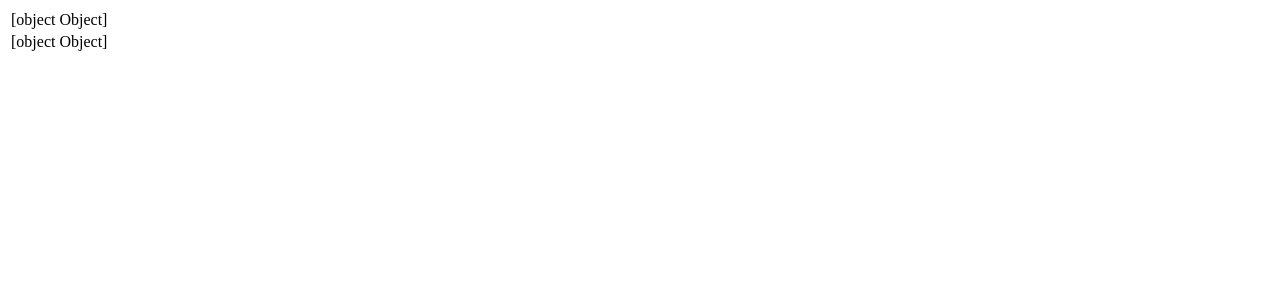
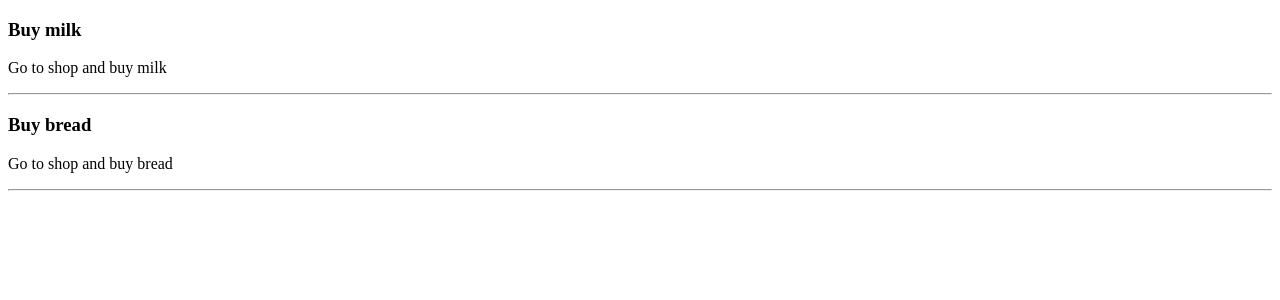
Before and after one commit to kiseme/Kirill-and-Alice, an Angular app in the folder To-Do-List/: page / in a window 1280 px wide. Shown: the top 300 px of the page. Built offline with nearby package versions, Linux system fonts and the light colour scheme.

Commit message:
Задание переделано с использованием сервиса

```diff
--- a/To-Do-List/src/app/Components/first/first.component.html
+++ b/To-Do-List/src/app/Components/first/first.component.html
@@ -1,7 +1,5 @@
-<div>
-    <table>
-    <tr *ngFor="let item of items">
-        <td>{{item}}</td>
-    </tr>
-    </table>
+<div *ngFor="let item of items">
+    <h3>{{item.name}}</h3>
+    <p>{{item.description}}</p>
+    <hr />
 </div>
--- a/To-Do-List/src/app/Components/first/first.component.ts
+++ b/To-Do-List/src/app/Components/first/first.component.ts
@@ -5,13 +5,6 @@ import {TodosService} from './todos.service';
   selector: 'app-first',
   templateUrl: './first.component.html',
   styleUrls: ['./first.component.scss'],
-  template: `<div>
-            <table>
-            <tr *ngFor="let item of items">
-                <td>{{item}}</td>
-            </tr>
-        </table>
-    </div>`,
   providers: [TodosService]
 })
 export class FirstComponent {
```
